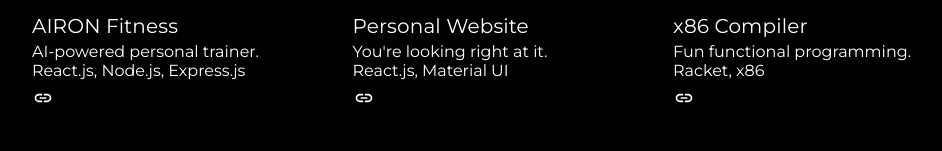
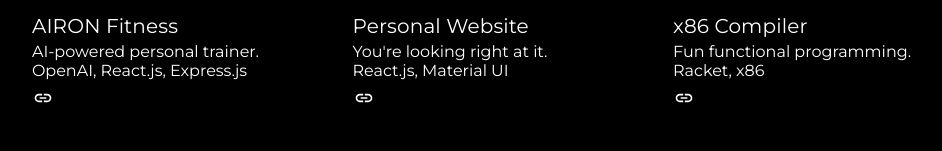
Before and after one commit to cinarteker/portfolio, a React (Create React App) app in the folder client/: page /projects in a window 1280 px wide. Shown: the part 359-510 px from the top of the page, without its empty margins (150-1092 px from the left). Built offline with nearby package versions, Linux system fonts and the light colour scheme.

Commit message:
chore: update AIRON project entry

```diff
--- a/client/src/pages/Projects.jsx
+++ b/client/src/pages/Projects.jsx
@@ -111,7 +111,7 @@
       description: "AI-powered personal trainer.",
       link: "https://github.com/d-x-s/airon-fitness",
       projectImage: AironImage,
-      techStack: "React.js, Node.js, Express.js",
+      techStack: "OpenAI, React.js, Express.js",
     },
     {
       title: "Personal Website",
```
